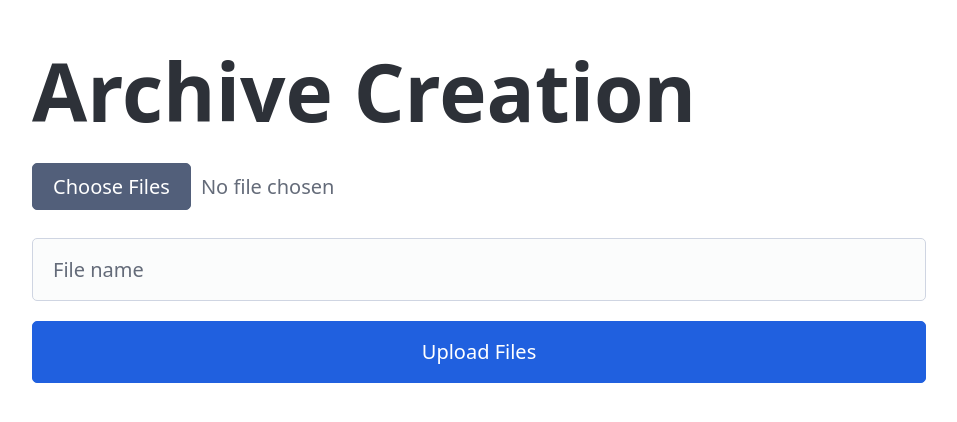
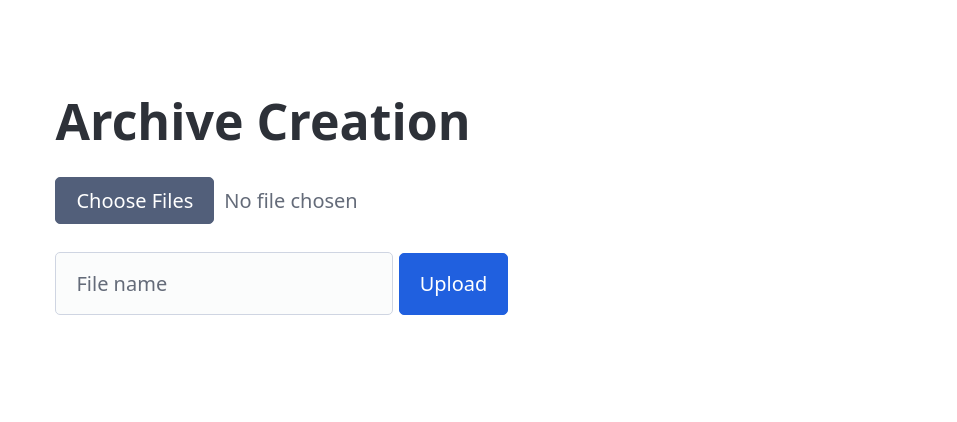
Before and after one commit to ares-hurtado/binUpload, a SvelteKit app: page / in a window 1280 px wide. Shown: the part 186-608 px from the top of the page, without its empty margins (161-1118 px from the left). Built offline with nearby package versions, Linux system fonts and the light colour scheme.

Commit message:
Updated Format

```diff
--- a/src/routes/+page.svelte
+++ b/src/routes/+page.svelte
@@ -35,8 +35,8 @@
         <div class="center-container">
             <h1>Archive Creation</h1>
             <input type="file" bind:files multiple />
-            <input type="text" bind:value={fileName} placeholder="File name" aria-label="Text" />
-            <button on:click={uploadFiles}>Upload Files</button>
+            <input id="fileName" type="text" bind:value={fileName} placeholder="File name" aria-label="Text" />
+            <button on:click={uploadFiles}>Upload</button>
         </div>
     </div>
 {/if}
@@ -50,9 +50,17 @@
         align-items: center;
     }
     .center-container h1{
-        font-size: 4rem;
+        font-size: 2.5rem;
+    }
+    .center-container {
+        justify-content: center;
+        align-items: center;
+        padding: 20px;
+    }
+    #fileName {
+        width: fit-content;
     }
     button {
-        width: 100%;
+        width: fit-content;
     }
 </style>
```
